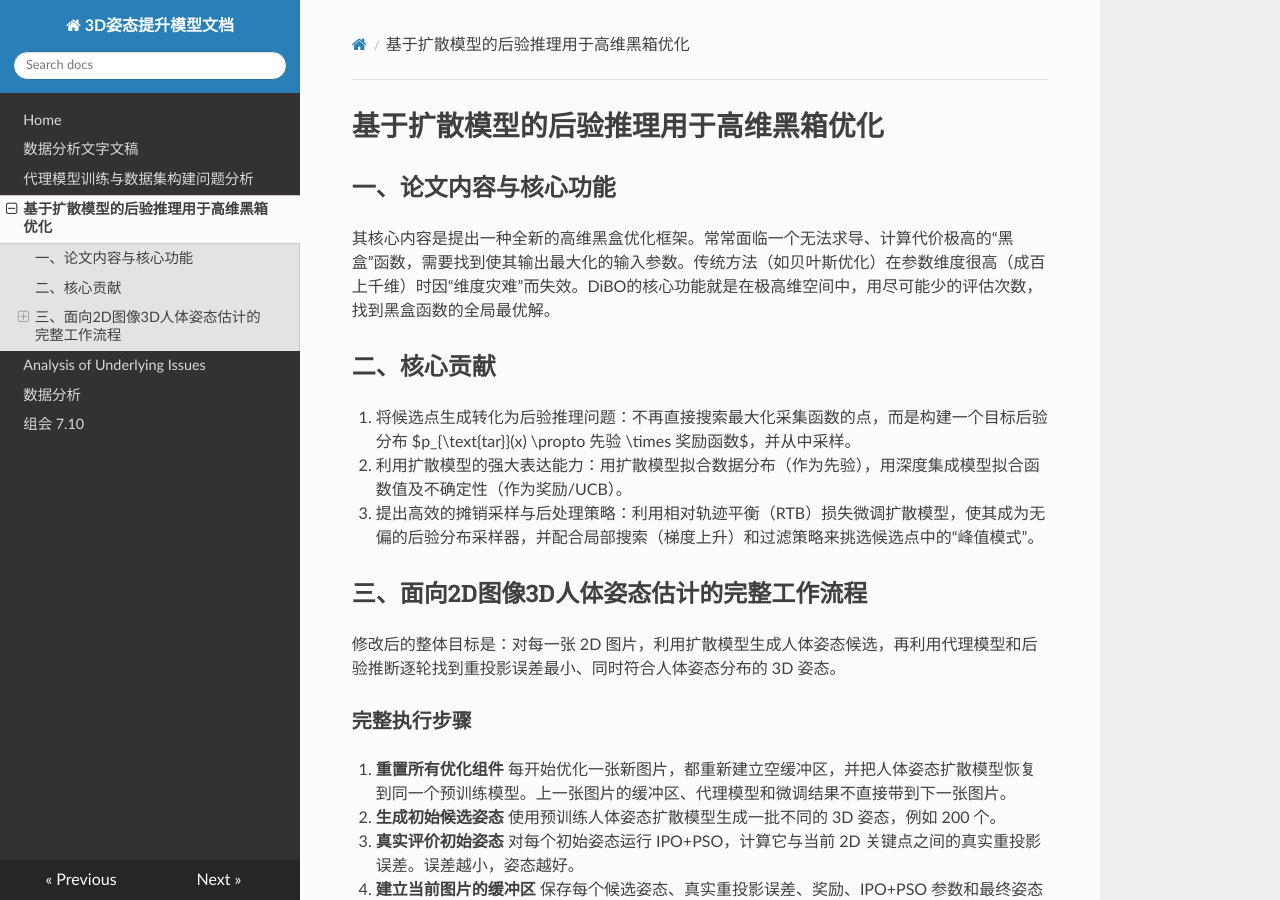
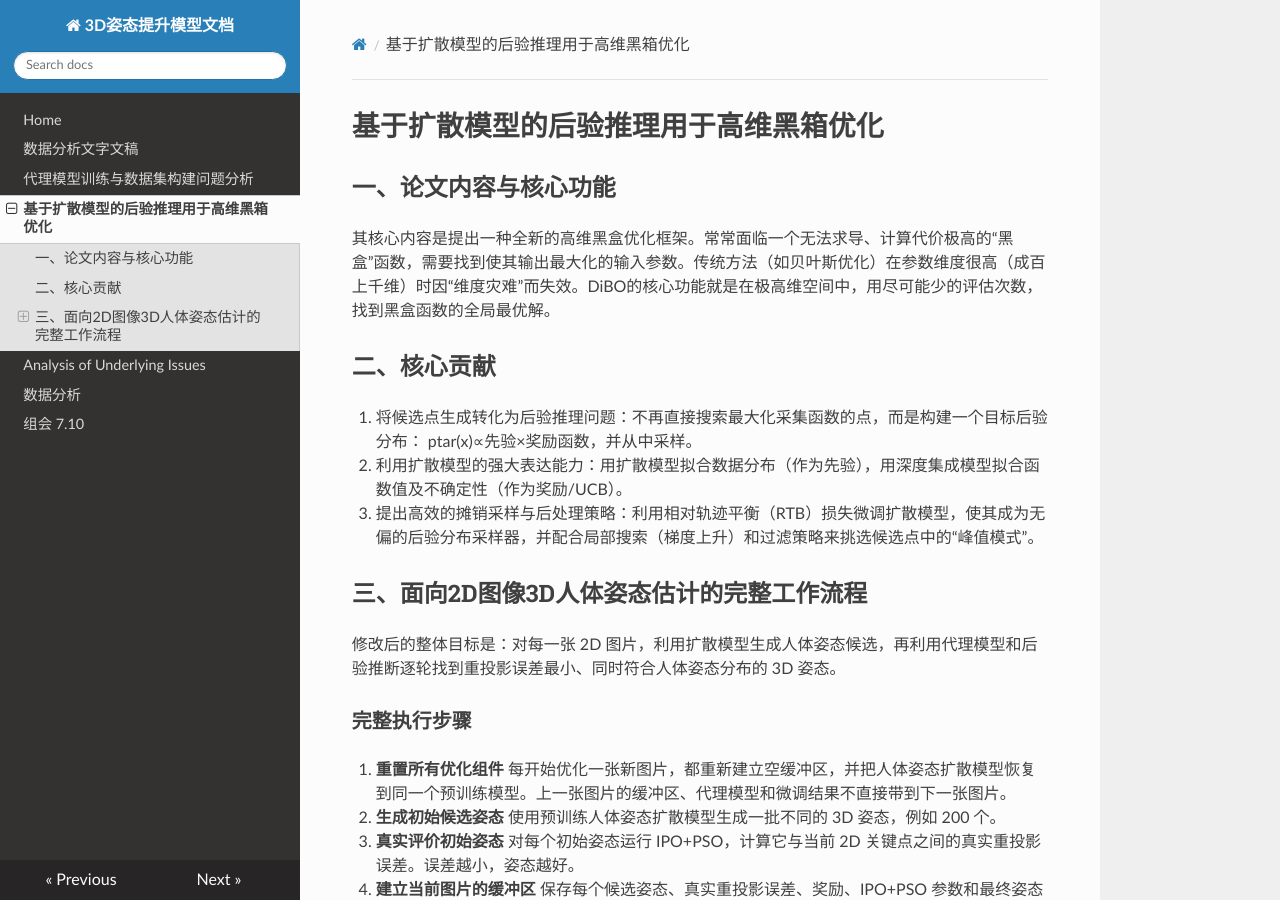
Before and after one commit to Caoruiting/3Dpsoe-doc, an MkDocs documentation site: the page built from docs/7_17.md, in a window 1280 px wide and 900 px high. Built offline with MkDocs 1.6.1, drawn with Linux system fonts in a browser that asks for light colours; nearby versions of some CDN libraries.

Commit message:
Update 7_17.md

```diff
--- a/docs/7_17.md
+++ b/docs/7_17.md
@@ -4,7 +4,7 @@
 其核心内容是提出一种全新的高维黑盒优化框架。常常面临一个无法求导、计算代价极高的“黑盒”函数，需要找到使其输出最大化的输入参数。传统方法（如贝叶斯优化）在参数维度很高（成百上千维）时因“维度灾难”而失效。DiBO的核心功能就是在极高维空间中，用尽可能少的评估次数，找到黑盒函数的全局最优解。
 
 ## 二、核心贡献
-1. 将候选点生成转化为后验推理问题：不再直接搜索最大化采集函数的点，而是构建一个目标后验分布 $p_{\text{tar}}(x) \propto 先验 \times 奖励函数$，并从中采样。
+1. 将候选点生成转化为后验推理问题：不再直接搜索最大化采集函数的点，而是构建一个目标后验分布： ptar(x)∝先验×奖励函数，并从中采样。
 2. 利用扩散模型的强大表达能力：用扩散模型拟合数据分布（作为先验），用深度集成模型拟合函数值及不确定性（作为奖励/UCB）。
 3. 提出高效的摊销采样与后处理策略：利用相对轨迹平衡（RTB）损失微调扩散模型，使其成为无偏的后验分布采样器，并配合局部搜索（梯度上升）和过滤策略来挑选候选点中的“峰值模式”。
 
```
